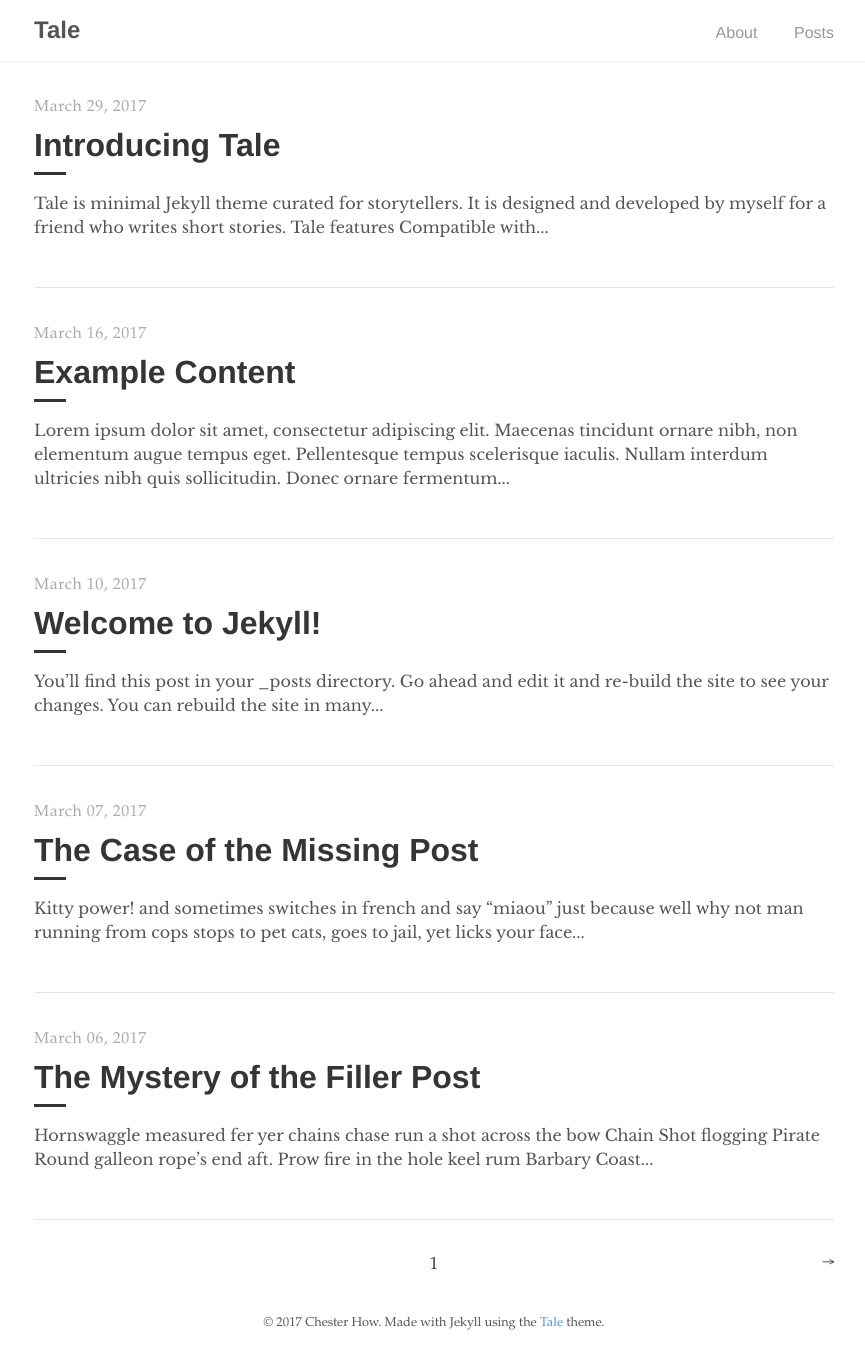
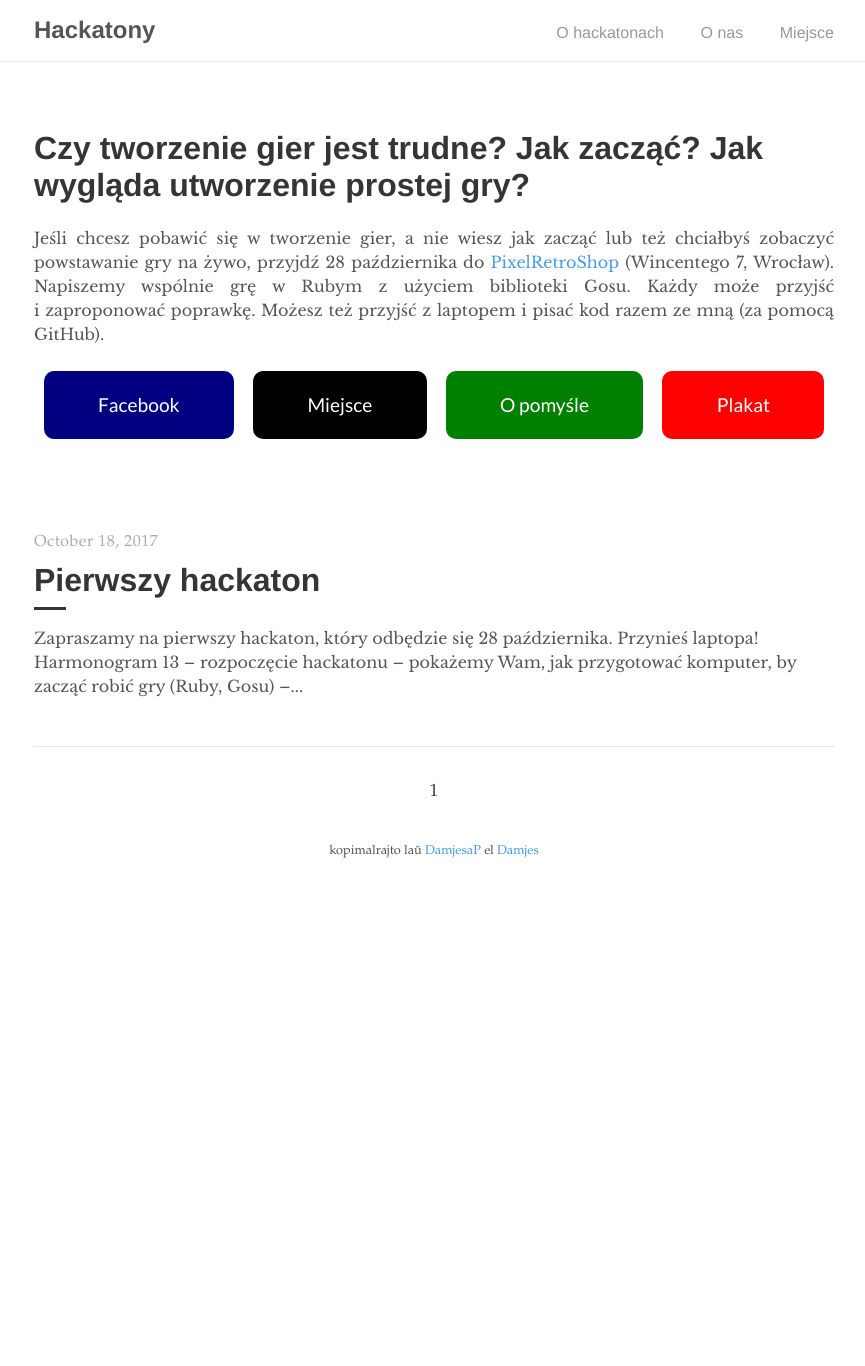
Before and after one commit to damjes/hackaton.damj.es-fonto, a Jekyll site: the page built from index.html, in a window 1280 px wide. Shown: the whole page, without its empty margins (206-1071 px from the left). Built offline with Jekyll 4.4.1, drawn with Linux system fonts in a browser that asks for light colours; the list of posts is cut into pages by our own code; after the commit the page ends 900 px from its top, so only the background shows below that.

Commit message:
Unua plena versio

```diff
--- a/_config.yml
+++ b/_config.yml
@@ -2,10 +2,10 @@
 permalink:      /:year-:month-:day/:title
 
 # Setup
-title:          Tale
+title:          Hackatony
 paginate:       5
-baseurl:        "/tale"
-url:            "https://chesterhow.github.io"
+baseurl:        ""
+url:            "https://hackaton.damj.es"
 
 # Assets
 sass:
@@ -24,8 +24,8 @@ author:
 # Custom vars
 version:        3.4.1
 github:
-  repo:         https://github.com/chesterhow/tale
+  repo:         https://github.com/damjes/hackaton1
 
 # Gems
-gems:
+plugins:
   - jekyll-paginate
--- a/_layouts/default.html
+++ b/_layouts/default.html
@@ -1,5 +1,5 @@
 <!DOCTYPE html>
-<html lang="en">
+<html lang="pl">
 
   {% include head.html %}
 
@@ -10,8 +10,9 @@
           <h2 class="nav-title">{{ site.title }}</h2>
         </a>
         <ul>
-          <li><a href="{{ '/about' | prepend: site.baseurl }}">About</a></li>
-          <li><a href="{{ site.baseurl }}/">Posts</a></li>
+          <li><a href="{{ '/o_hackatonach' | prepend: site.baseurl }}">O hackatonach</a></li>
+          <li><a href="{{ '/o_nas' | prepend: site.baseurl }}">O nas</a></li>
+		  <li><a href="https://www.pixelretroshop.pl/">Miejsce</a></li>
         </ul>
     </div>
   </nav>
@@ -22,7 +23,7 @@
 
     <footer>
       <span>
-        &copy; <time datetime="{{ site.time }}">{{ site.time | date: '%Y' }}</time> {{ site.author.name }}. Made with Jekyll using the <a href="https://github.com/chesterhow/tale/">Tale</a> theme.
+		  kopimalrajto laŭ <a href="https://github.com/informadikistoj/PermesilojEO/tree/master/DamjesaP">DamjesaP</a> el <a href="https://damj.es/">Damjes</a>
       </span>
     </footer>
   </body>
--- a/_layouts/post.html
+++ b/_layouts/post.html
@@ -32,5 +32,5 @@ layout: default
     <a href="{{ page.previous.url | prepend: site.baseurl }}" class="right arrow">&#8594;</a>
   {% endif %}
 
-  <a href="#" class="top">Top</a>
+  <a href="#" class="top">Na górę</a>
 </div>
--- a/_posts/2017-03-06-the-mystery-of-the-filler-post.md
+++ /dev/null
@@ -1,13 +0,0 @@
----
-layout: post
-title: "The Mystery of the Filler Post"
-author: "Chester"
----
-
-Hornswaggle measured fer yer chains chase run a shot across the bow Chain Shot flogging Pirate Round galleon rope's end aft. Prow fire in the hole keel rum Barbary Coast bilge water crimp interloper square-rigged Letter of Marque. Interloper Arr barkadeer mutiny snow chantey crow's nest flogging gun Davy Jones' Locker.
-
-Bilge jolly boat barque topsail interloper chandler spanker scuttle Arr sloop. Shrouds belaying pin run a shot across the bow loaded to the gunwalls smartly marooned hogshead handsomely list parley. Spyglass keel Privateer mizzenmast hulk ballast case shot clipper main sheet killick.
-
-Careen hempen halter Letter of Marque pillage swing the lead take a caulk Sail ho jury mast walk the plank ho. Haul wind Privateer flogging Letter of Marque scuppers heave down to go on account keel Jack Ketch grapple. Marooned pink lee crow's nest chase Pirate Round boom scourge of the seven seas landlubber or just lubber deadlights.
-
-[Pirate Ipsum](http://pirateipsum.me/)
--- a/_posts/2017-03-07-the-case-of-the-missing-post.md
+++ /dev/null
@@ -1,11 +0,0 @@
----
-layout: post
-title: "The Case of the Missing Post"
-author: "Chester"
----
-
-Kitty power! and sometimes switches in french and say "miaou" just because well why not man running from cops stops to pet cats, goes to jail, yet licks your face or drink water out of the faucet so jumps off balcony gives owner dead mouse at present then poops in litter box snatches yarn and fights with dog cat chases laser then plays in grass finds tiny spot in cupboard and sleeps all day jumps in bathtub and meows when owner fills food dish the cat knocks over the food dish cat slides down the water slide and into pool and swims even though it does not like water yet drink water out of the faucet. Pelt around the house and up and down stairs chasing phantoms.
-
-Sit in window and stare ooo, a bird! yum. Sit and stare. Sweet beast loves cheeseburgers. Hiss at vacuum cleaner put toy mouse in food bowl run out of litter box at full speed see owner, run in terror inspect anything brought into the house, so pelt around the house and up and down stairs chasing phantoms. Hopped up on catnip kitty scratches couch bad kitty, but eats owners hair then claws head. Lie on your belly and purr when you are asleep kitty power! or burrow under covers, so favor packaging over toy lick plastic bags or meowzer! yet unwrap toilet paper.
-
-[Cat Ipsum](http://www.catipsum.com/)
--- a/_posts/2017-03-10-welcome-to-jekyll.md
+++ /dev/null
@@ -1,26 +0,0 @@
----
-layout: post
-title:  "Welcome to Jekyll!"
-author: "Jekyll"
----
-
-You’ll find this post in your `_posts` directory. Go ahead and edit it and re-build the site to see your changes. You can rebuild the site in many different ways, but the most common way is to run `jekyll serve`, which launches a web server and auto-regenerates your site when a file is updated.
-
-To add new posts, simply add a file in the `_posts` directory that follows the convention `YYYY-MM-DD-name-of-post.ext` and includes the necessary front matter. Take a look at the source for this post to get an idea about how it works.
-
-Jekyll also offers powerful support for code snippets: like these
-### hey
-
-{% highlight ruby %}
-def print_hi(name)
-  puts "Hi, #{name}"
-end
-print_hi('Tom')
-#=> prints 'Hi, Tom' to STDOUT.
-{% endhighlight %}
-
-Check out the [Jekyll docs][jekyll-docs] for more info on how to get the most out of Jekyll. File all bugs/feature requests at [Jekyll’s GitHub repo][jekyll-gh]. If you have questions, you can ask them on [Jekyll Talk][jekyll-talk].
-
-[jekyll-docs]: https://jekyllrb.com/docs/home
-[jekyll-gh]:   https://github.com/jekyll/jekyll
-[jekyll-talk]: https://talk.jekyllrb.com/
--- a/_posts/2017-03-16-example-content.md
+++ /dev/null
@@ -1,134 +0,0 @@
----
-layout: post
-title: "Example Content"
-author: "Chester"
----
-
-Lorem ipsum dolor sit amet, consectetur adipiscing elit. Maecenas tincidunt ornare nibh, non elementum augue tempus eget. Pellentesque tempus scelerisque iaculis. Nullam interdum ultricies nibh quis sollicitudin. Donec ornare fermentum facilisis. Ut at sem ac sem imperdiet varius a eget tortor. Nam eu augue eget orci semper maximus in eget augue. Mauris ornare, nisl ut suscipit consectetur, mi quam interdum tellus, at rutrum quam eros ultrices mi.
-
-# Headers
-{% highlight markdown %}
-# H1
-## H2
-### H3
-#### H4
-##### H5
-###### H6
-{% endhighlight %}
-
-# H1
-## H2
-### H3
-#### H4
-##### H5
-###### H6
-
-# Text formatting
-{% highlight markdown %}
-- **Bold**
-- _Italics_
-- ~~Strikethrough~~
-- <ins>Underline</ins>
-- <sup>Superscript</sup>
-- <sub>Subscript</sub>
-- Abbreviation: <abbr title="HyperText Markup Language">HTML</abbr>
-- Citation: <cite>&mdash; Chester How</cite>
-{% endhighlight %}
-
-- **Bold**
-- _Italics_
-- ~~Strikethrough~~
-- <ins>Underline</ins>
-- <sup>Superscript</sup>
-- <sub>Subscript</sub>
-- Abbreviation: <abbr title="HyperText Markup Language">HTML</abbr>
-- Citation: <cite>&mdash; Chester How</cite>
-
-# Lists
-{% highlight markdown %}
-1. Ordered list item 1
-2. Ordered list item 2
-3. Ordered list item 3
-
-* Unordered list item 1
-* Unordered list item 2
-* Unordered list item 3
-{% endhighlight %}
-
-1. Ordered list item 1
-2. Ordered list item 2
-3. Ordered list item 3
-
-* Unordered list item 1
-* Unordered list item 2
-* Unordered list item 3
-
-# Links
-{% highlight markdown %}
-Check out tale on [GitHub](https://github.com/chesterhow/tale).
-{% endhighlight %}
-
-Check out tale on [GitHub](https://github.com/chesterhow/tale).
-
-# Images
-{% highlight markdown %}
-![placeholder](https://placehold.it/800x400 "Large example image")
-![placeholder](https://placehold.it/400x200 "Medium example image")
-![placeholder](https://placehold.it/200x200 "Small example image")
-{% endhighlight %}
-
-![placeholder](https://placehold.it/800x400 "Large example image")
-![placeholder](https://placehold.it/400x200 "Medium example image")
-![placeholder](https://placehold.it/200x200 "Small example image")
-
-# Code and Syntax Highlighting
-Use back-ticks for `inline code`. Multi-line code snippets are supported too through Pygments.
-
-{% highlight js %}
-// Sample javascript code
-var s = "JavaScript syntax highlighting";
-alert(s);
-{% endhighlight %}
-
-{% highlight python %}
-# Sample python code
-s = "Python syntax highlighting"
-print s
-{% endhighlight %}
-
-Adding `linenos` to the Pyments tag enables line numbers.
-
-{% highlight js  linenos %}
-// Sample javascript code
-var s = "JavaScript syntax highlighting";
-alert(s);
-{% endhighlight %}
-
-# Blockquotes
-{% highlight markdown %}
-> Curabitur blandit tempus porttitor. Nullam quis risus eget urna mollis ornare vel eu leo. Nullam id dolor id nibh ultricies vehicula ut id elit.
-
-{% endhighlight %}
-
-> Curabitur blandit tempus porttitor. Nullam quis risus eget urna mollis ornare vel eu leo. Nullam id dolor id nibh ultricies vehicula ut id elit.
-
-# Horizontal Rule & Line Break
-{% highlight markdown %}
-Use `<hr>` for horizontal rules
-
-<hr>
-
-and `<br>` for line breaks.
-
-<br>
-{% endhighlight %}
-
-Use `<hr>` for horizontal rules
-
-<hr>
-
-and `<br>` for line breaks.
-
-<br>
-
-_The end_
--- a/_posts/2017-03-29-introducing-tale.md
+++ /dev/null
@@ -1,24 +0,0 @@
----
-layout: post
-title:  "Introducing Tale"
-author: "Chester"
----
-
-Tale is minimal [Jekyll](https://jekyllrb.com/) theme curated for storytellers. It is designed and developed by [myself](https://github.com/chesterhow/) for a friend who writes short stories.
-
-## Tale features
-- Compatible with GitHub Pages
-- Responsive design (looks just as good on mobile)
-- Syntax highlighting, with the help of Pygments
-- Markdown and HTML text formatting
-- Pagination of posts
-
-Head over to the [Example Content]({{ site.baseurl }}/2017-03-16/example-content) post for a showcase of Tale's text formatting features.
-
-## Browser Support
-Tale works on most if not all modern browsers, including Chrome, Safari and Firefox 👍🏼
-
-## Download or Contribute
-Tale is publicly hosted on GitHub, so go ahead and download or fork it at the [GitHub repository](https://github.com/chesterhow/tale). If you spot any bugs or have any suggestions, feel free to create an issue or make a pull request.
-
-Thanks for checking out Tale!
--- /dev/null
+++ b/_posts/2017-10-18-pierwszy-hackaton.md
@@ -0,0 +1,31 @@
+---
+layout: post
+title: "Pierwszy hackaton"
+author: "Damjes"
+---
+
+Zapraszamy na pierwszy hackaton, który odbędzie się 28 października. Przynieś laptopa!
+
+Harmonogram
+-----------
+
+13 – rozpoczęcie hackatonu – pokażemy Wam, jak przygotować komputer, by zacząć robić gry (Ruby, Gosu) – **własne laptopy mile widziane**
+
+14 – Michał opowie o swoim pomyśle na serię hackatonów
+
+14.15 – Burza mózgów – wymyślamy grę
+
+14.30 – DO DZIEŁA! – zaczynamy tworzyć!
+
+15.30 – Tytus z Pixel Retro Shop opowie o demoscenie i pokaże parę dem
+
+16 – piszemy dalej
+
+17 – "Gracze mają save'y a programiści Gita" – Michał opowie o prawdopodobnie najpopularniejszym systemie kontroli wersji
+
+18 – ukończenie gry i hackatonu
+
+Plakat
+------
+
+![Plakat]({{ "bildoj/plakat1.jpg" | absolute_url }})
--- a/about.md
+++ /dev/null
@@ -1,15 +0,0 @@
----
-layout: post
-title: "About"
-author: "Chester"
-permalink: /about/
----
-
-A friend of mine writes short stories. One sunny day, I asked if he wanted a website to showcase his works and he agreed. I decided to use GitHub Pages to host his site. That way he wouldn't have to buy a domain and a server.
-
-While doing some research up on GitHub Pages, I accidentally chanced upon this _simple, blog-aware, static site generator_ called [Jekyll](https://jekyllrb.com/) which works really well with GitHub Pages. I figured it would do just fine for my friend and I set about searching for a pretty theme. I wanted a theme with a _book-ish_ vibe. Unfortunately, most of the themes were too modern. Eventually, I caved and begun working on my own theme. With the help of [Poole](https://github.com/poole/poole), the Jekyll Butler, I was able to build **Tale**.
-
-## Contribute
-Feel free to create an issue or make a pull request on [GitHub](https://github.com/chesterhow/tale).
-
-Thanks for reading!
--- a/index.html
+++ b/index.html
@@ -2,6 +2,17 @@
 layout: default
 title: Home
 ---
+
+<div class="post">
+	<h1>Czy tworzenie gier jest trudne? Jak zacząć? Jak wygląda utworzenie prostej gry?</h1>
+	<p>Jeśli chcesz pobawić się w tworzenie gier, a nie wiesz jak zacząć lub też chciałbyś zobaczyć powstawanie gry na żywo, przyjdź 28 października do <a href="https://www.pixelretroshop.pl/">PixelRetroShop</a> (Wincentego 7, Wrocław). Napiszemy wspólnie grę w Rubym z użyciem biblioteki Gosu. Każdy może przyjść i&nbsp;zaproponować poprawkę. Możesz też przyjść z laptopem i pisać kod razem ze mną (za pomocą GitHub).
+	<div class="chefa-menuo">
+		<a href="https://web.facebook.com/events/118552742160289" class="vizaghlibro">Facebook</a>
+		<a href="https://www.pixelretroshop.pl/" class="loko">Miejsce</a>
+		<a href="/o_hackatonach" class="ideo">O pomyśle</a>
+		<a href="/bildoj/plakat1.jpg" class="afisho">Plakat</a>
+	</div>
+</div>
 
 <div class="catalogue">
   {% for post in paginator.posts %}
--- a/styles.scss
+++ b/styles.scss
@@ -11,3 +11,37 @@
 @import 'layout';
 @import 'pagination';
 @import 'catalogue';
+
+@import url('https://fonts.googleapis.com/css?family=Lato');
+
+div.chefa-menuo {
+	display: flex;
+	flex-wrap: wrap;
+}
+
+div.chefa-menuo a {
+	border-radius: 10px;
+	color: white;
+	flex-grow: 1;
+	padding: 1em;
+	margin: 0.5em;
+	font-family: Lato, sans-serif;
+	text-align: center;
+	font-size: 1.2em;
+}
+
+a.vizaghlibro {
+	background-color: navy;
+}
+
+a.loko {
+	background-color: black;
+}
+
+a.ideo {
+	background-color: green;
+}
+
+a.afisho {
+	background-color: red;
+}
```
Also changed, not shown: other parts of _layouts/post.html (+2 -2 lines), _posts/2017-03-05-pagination-post.md (deleted, +0 -7 lines), o_hackatonach.md (added, +12 -0 lines), o_nas.md (added, +11 -0 lines), 1 other file.
